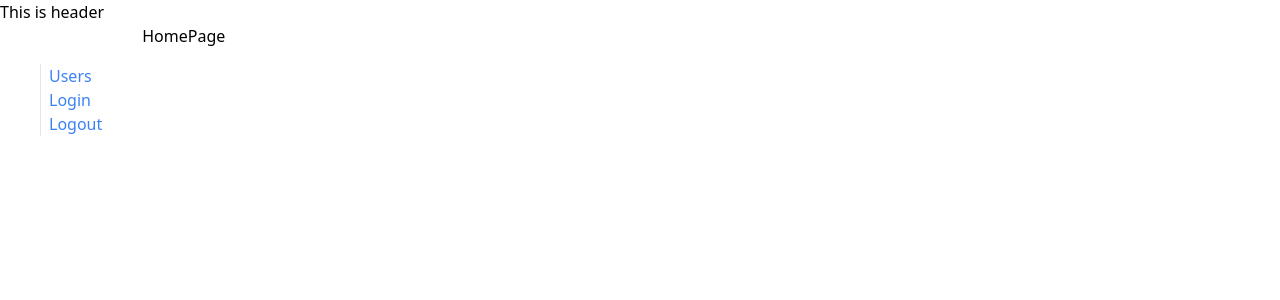
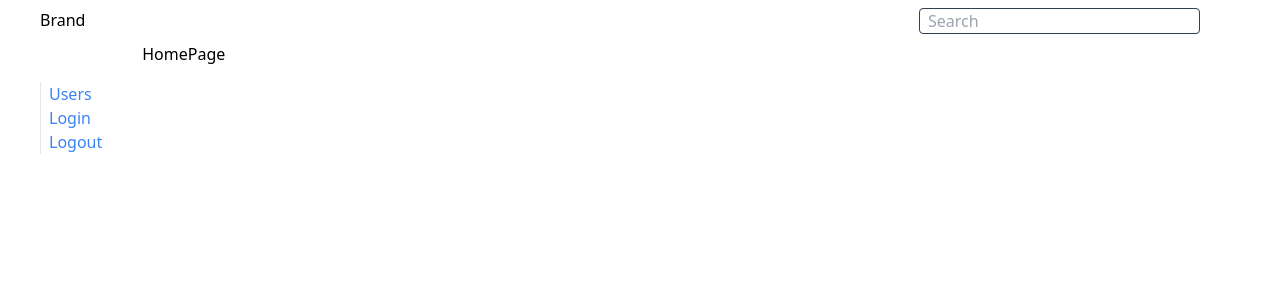
Before and after one commit to christotanes/postgresql-react-ts-tailwind-redux, a React (Vite) app: page / in a window 1280 px wide. Shown: the top 300 px of the page. Built offline with nearby package versions, Linux system fonts and the light colour scheme; no server answers.

Commit message:
Styled Header

```diff
--- a/src/components/Header.tsx
+++ b/src/components/Header.tsx
@@ -1,3 +1,14 @@
 export default function Header() {
-  return <div>This is header</div>;
+  return (
+    <div className="flex align-middle justify-between py-2">
+      <div className="ml-10">Brand</div>
+      <div className="mr-20">
+        <input
+          className="border border-slate-700 rounded pl-2 pr-10"
+          type="text"
+          placeholder="Search"
+        />
+      </div>
+    </div>
+  );
 }
```
